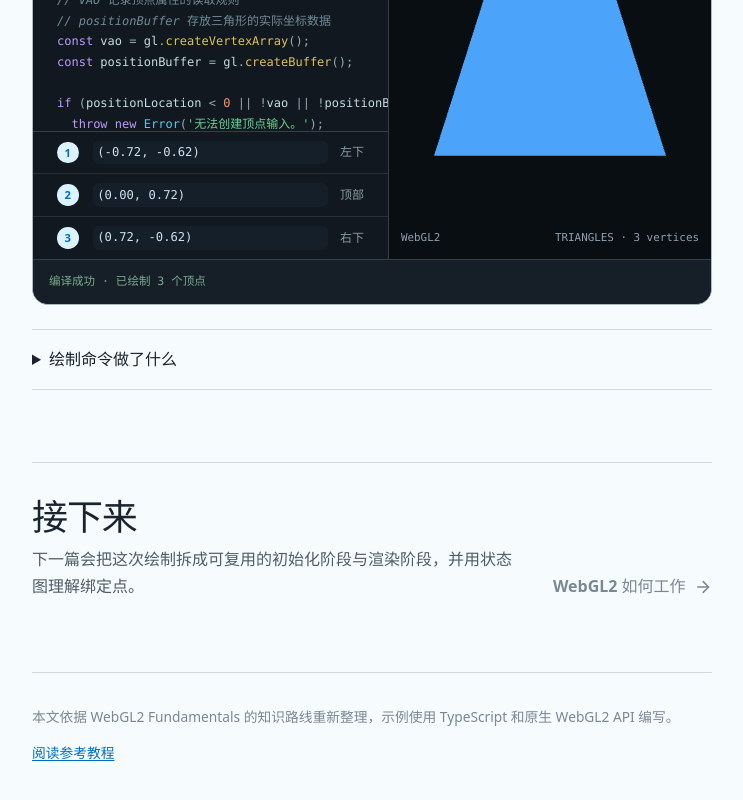
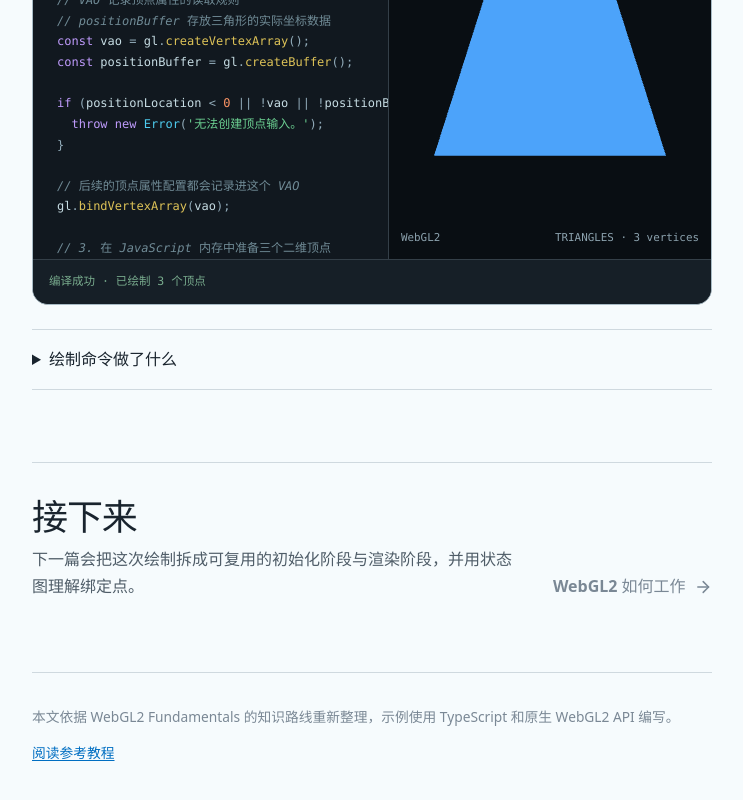
Before and after one commit to leiniaozl229/webgl-learning, a React (Vite) app: page / in a window 1280 px wide. Shown: the part 3674-4474 px from the top of the page, without its empty margins (296-1039 px from the left). Built offline with nearby package versions, Linux system fonts and the light colour scheme; a web font is replaced by a local one.

Commit message:
refactor: remove duplicate vertex summary

```diff
--- a/src/demo/components/ShaderPlayground.tsx
+++ b/src/demo/components/ShaderPlayground.tsx
@@ -4,7 +4,6 @@ import { useCallback, useEffect, useRef, useState, type KeyboardEvent } from 're
 import {
   DEFAULT_FRAGMENT_SHADER,
   DEFAULT_VERTEX_SHADER,
-  TRIANGLE_POINTS,
   TRIANGLE_VERTEX_DATA_SOURCE,
   drawTriangle,
 } from '../../core/webgl2';
@@ -110,15 +109,6 @@ export function ShaderPlayground() {
           {activeTab === 'data' ? (
             <div id="editor-panel-data" className="vertex-data-panel" role="tabpanel" aria-labelledby="shader-tab-data">
               <HighlightedCode code={TRIANGLE_VERTEX_DATA_SOURCE} language="typescript" />
-              <ol aria-label="三角形顶点坐标">
-                {TRIANGLE_POINTS.map((point, index) => (
-                  <li key={`${point.x}-${point.y}`}>
-                    <span>{index + 1}</span>
-                    <code>({point.x.toFixed(2)}, {point.y.toFixed(2)})</code>
-                    <small>{point.position}</small>
-                  </li>
-                ))}
-              </ol>
             </div>
           ) : (
             <div id={`editor-panel-${activeTab}`} className="shader-source-panel" role="tabpanel" aria-labelledby={`shader-tab-${activeTab}`}>
--- a/src/demo/style.css
+++ b/src/demo/style.css
@@ -520,12 +520,6 @@ code:not(pre code) {
 .editor-panel textarea:focus-visible { box-shadow: inset 0 0 0 3px var(--color-focus); }
 .vertex-data-panel { display: grid; max-height: 32rem; align-content: start; overflow: auto; }
 .vertex-data-panel pre { overflow-x: auto; margin: 0; padding: var(--space-lg); font-size: 0.75rem; line-height: 1.72; }
-.vertex-data-panel ol { display: grid; gap: 0; padding: 0; margin: 0; border-top: 1px solid oklch(0.36 0.022 245); list-style: none; }
-.vertex-data-panel li { display: grid; grid-template-columns: 1.5rem minmax(0, 1fr) auto; align-items: center; gap: var(--space-sm); min-height: 2.65rem; padding: 0 var(--space-lg); border-bottom: 1px solid oklch(0.3 0.02 245); }
-.vertex-data-panel li:last-child { border-bottom: 0; }
-.vertex-data-panel li > span { display: grid; width: 1.35rem; height: 1.35rem; place-items: center; border-radius: 50%; background: var(--color-accent-soft); color: var(--color-accent-strong); font: 700 0.7rem var(--font-sans); }
-.vertex-data-panel li code { background: oklch(0.235 0.025 245); color: oklch(0.9 0.025 230); font-size: 0.76rem; }
-.vertex-data-panel li small { color: oklch(0.68 0.025 230); font-family: var(--font-sans); font-size: 0.75rem; }
 .result-panel { position: relative; display: grid; min-height: 18rem; overflow: hidden; background: oklch(0.15 0.022 245); }
 .result-panel canvas { position: absolute; inset: 0; display: block; width: 100%; height: 100%; min-width: 0; min-height: 0; }
 .result-panel__meta { position: absolute; right: var(--space-sm); bottom: var(--space-sm); left: var(--space-sm); justify-content: space-between; gap: var(--space-sm); color: oklch(0.7 0.03 230); font-family: var(--font-code); font-size: 0.68rem; }
```
